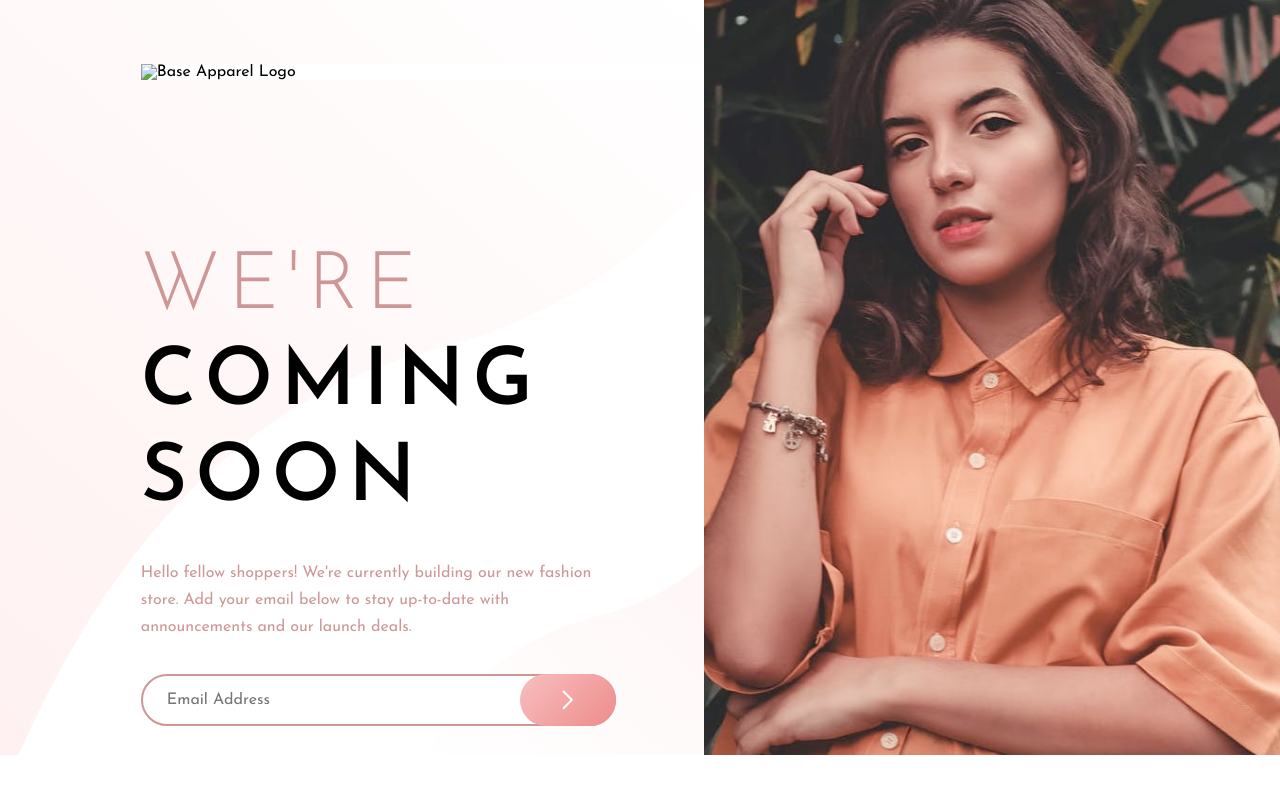
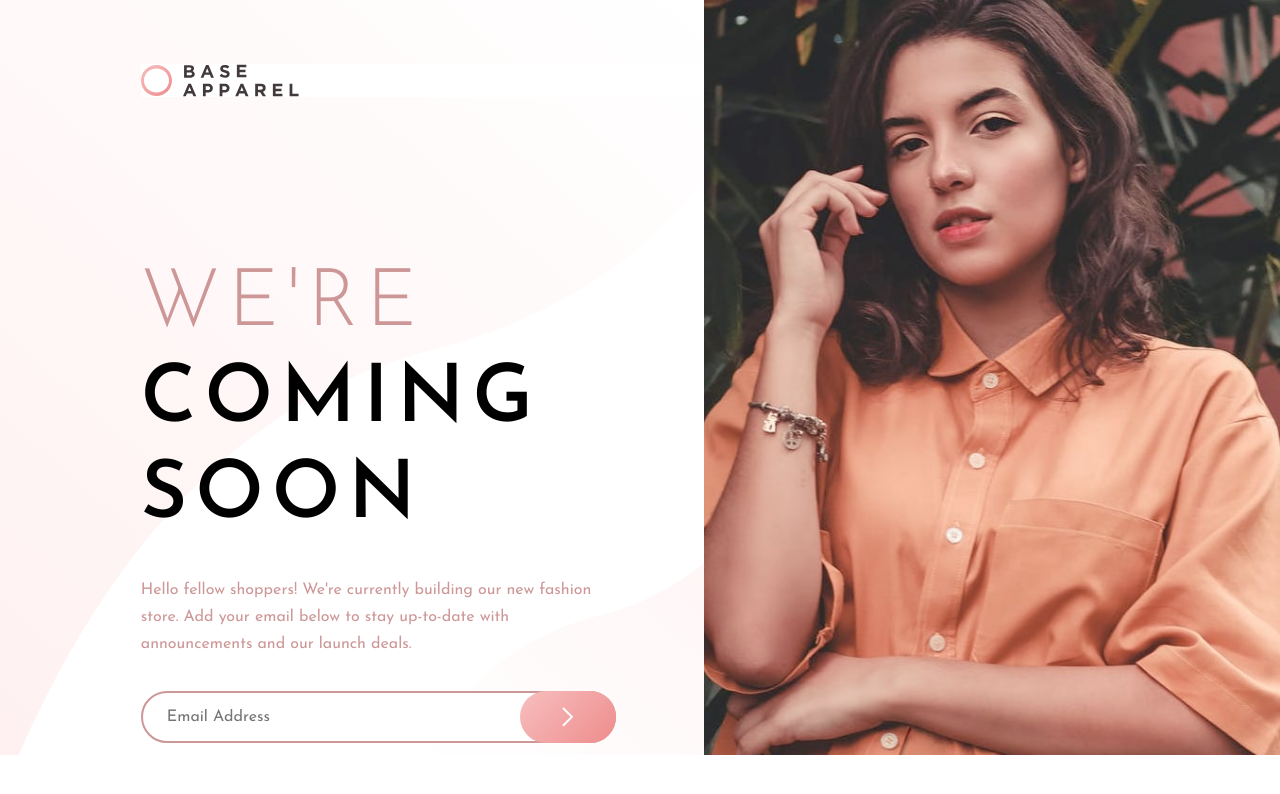
Before and after one commit to KaceyXam/coming-soon-alpine, a plain HTML site: page index.html in a window 1280 px wide. Drawn offline with nearby package versions, Linux system fonts and the light colour scheme; the site is published under a folder, as on GitHub Pages, so addresses that start at the root find nothing.

Commit message:
If this works I'm gonna cry

```diff
--- a/index.html
+++ b/index.html
@@ -39,7 +39,7 @@
 			<img src="images/hero-desktop.jpg" alt="Hero Image" class="hero-image" />
 			<section class="coming-soon-content">
 				<nav class="top-icon">
-					<img class="" src="/images/logo.svg" alt="Base Apparel Logo" />
+					<img class="" src="images/logo.svg" alt="Base Apparel Logo" />
 				</nav>
 				<h1>
 					<span class="thin">We're</span><br />
```
